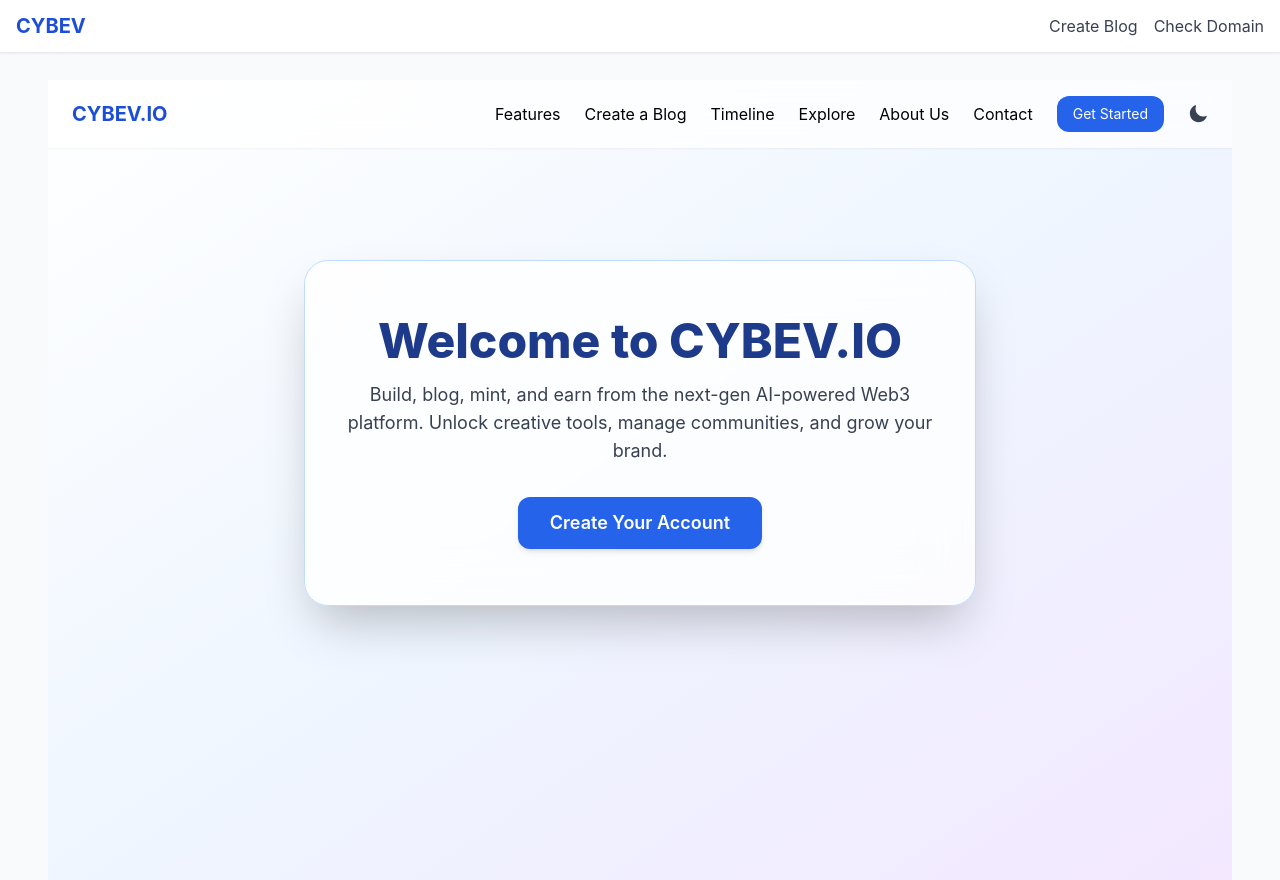
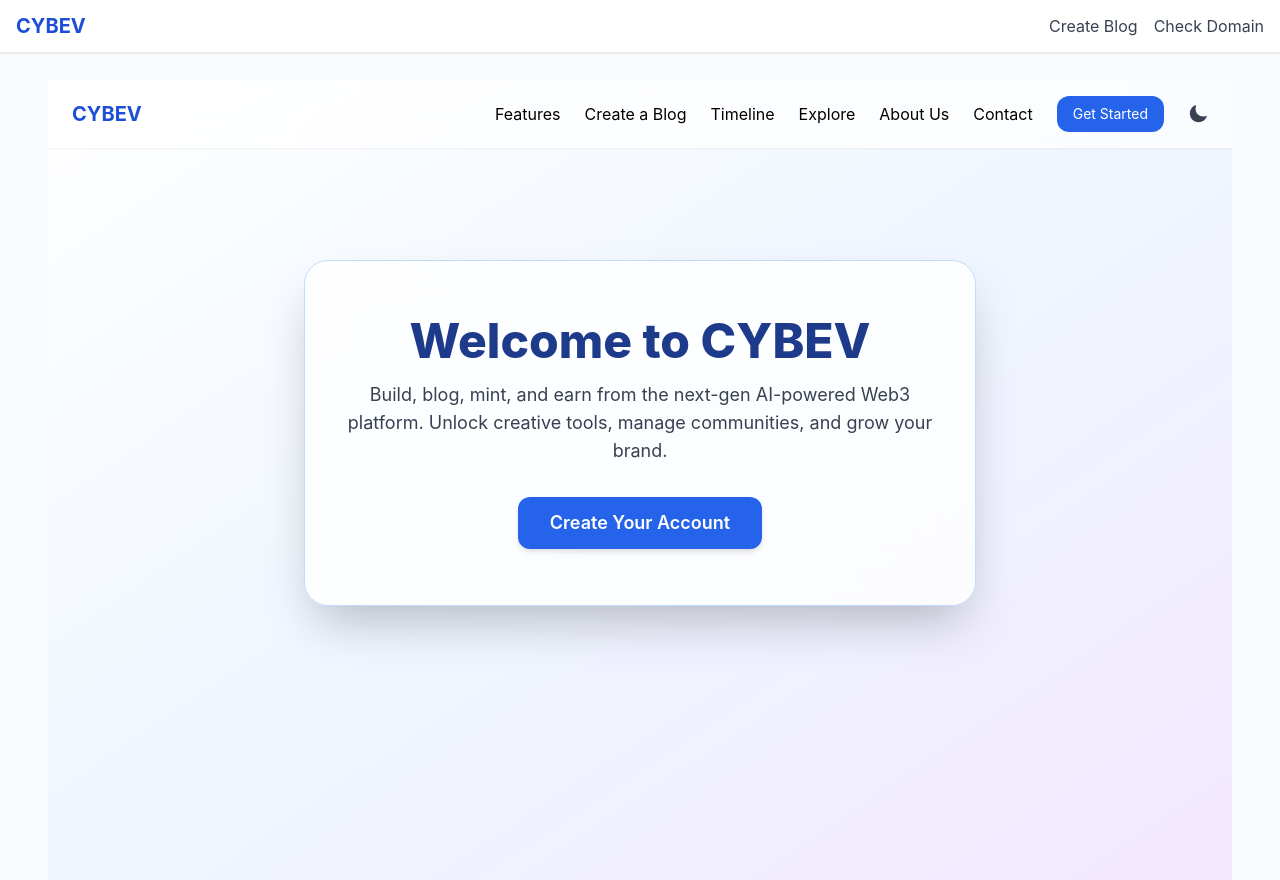
Before and after one commit to cybev1/cybev-frontend, a Next.js app: page / in a window 1280 px wide. Built offline with nearby package versions, Linux system fonts and the light colour scheme.

Commit message:
Add files via upload

```diff
--- a/pages/index.jsx
+++ b/pages/index.jsx
@@ -8,10 +8,10 @@ import Link from 'next/link';
 
 const SeoHead = () => (
   <Head>
-    <title>CYBEV.IO – AI-Powered Web3 Blog & Social Platform</title>
+    <title>CYBEV – AI-Powered Web3 Blog & Social Platform</title>
     <meta name="description" content="Create, blog, mint NFTs, run ads, manage communities, and earn crypto – all in one AI-powered Web3 platform." />
-    <meta property="og:title" content="CYBEV.IO – Create, Earn, Mint, Grow" />
-    <meta property="og:description" content="Your all-in-one Creator Studio powered by AI + Web3. Blog, share, mint NFTs, and earn on CYBEV.IO." />
+    <meta property="og:title" content="CYBEV – Create, Earn, Mint, Grow" />
+    <meta property="og:description" content="Your all-in-one Creator Studio powered by AI + Web3. Blog, share, mint NFTs, and earn on CYBEV." />
     <meta property="og:image" content="https://app.cybev.io/og-banner.png" />
     <meta property="og:url" content="https://app.cybev.io" />
     <meta name="twitter:card" content="summary_large_image" />
@@ -39,7 +39,7 @@ export default function Home() {
       <SeoHead />
       <div className="min-h-screen bg-gradient-to-br from-white via-blue-50 to-purple-100 dark:from-gray-900 dark:via-gray-800 dark:to-black transition duration-500 overflow-hidden">
         <nav className="w-full flex justify-between items-center px-6 py-4 shadow-sm backdrop-blur-md bg-white/70 dark:bg-black/70 relative z-50">
-          <div className="text-xl font-bold text-blue-700 dark:text-white">CYBEV.IO</div>
+          <div className="text-xl font-bold text-blue-700 dark:text-white">CYBEV</div>
 
           <div className="md:flex hidden items-center gap-6">
             <Link href="/features" className="nav-link">Features</Link>
@@ -84,7 +84,7 @@ export default function Home() {
             className="bg-white/80 dark:bg-gray-900/70 backdrop-blur-xl px-10 py-14 rounded-3xl shadow-2xl border border-blue-200 dark:border-gray-800 max-w-2xl"
           >
             <motion.h1 className="text-5xl font-extrabold text-blue-900 dark:text-white mb-4">
-              Welcome to CYBEV.IO
+              Welcome to CYBEV
             </motion.h1>
             <motion.p className="text-lg text-gray-700 dark:text-gray-300">
               Build, blog, mint, and earn from the next-gen AI-powered Web3 platform.
```
